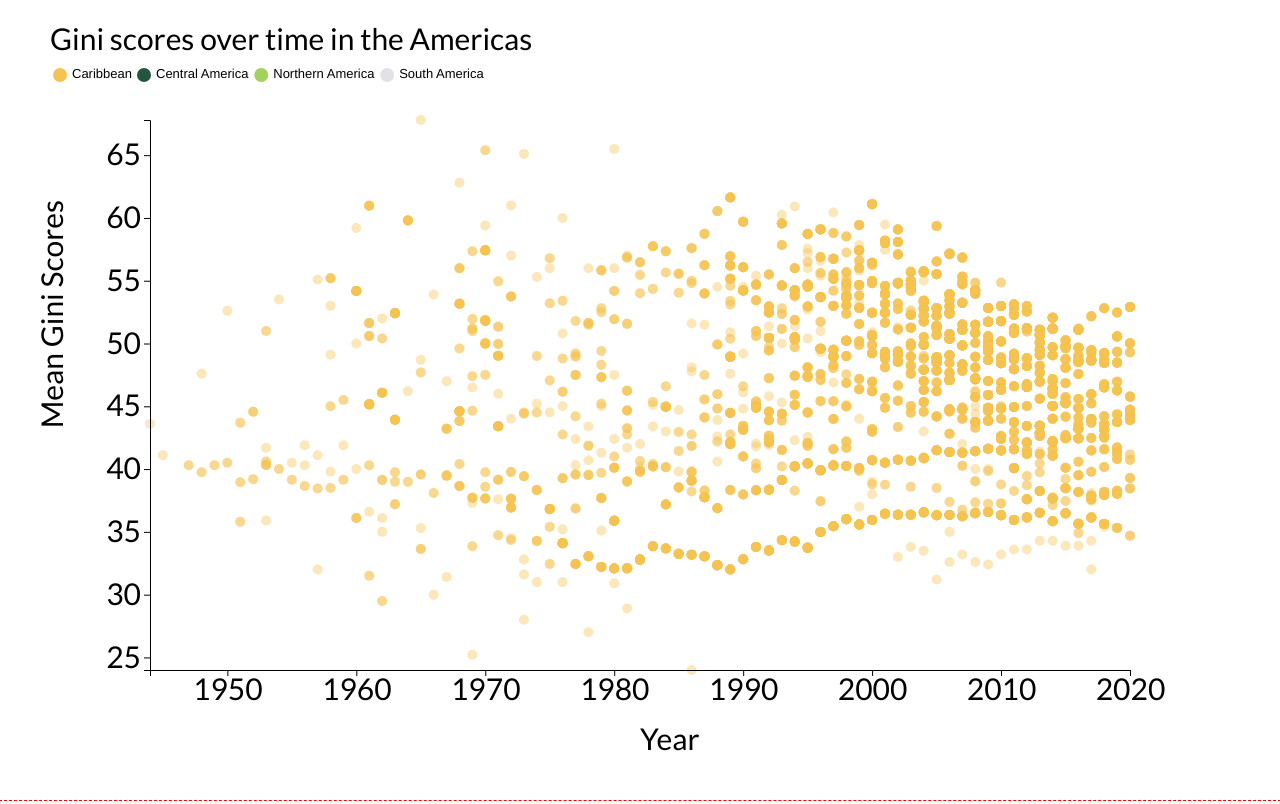
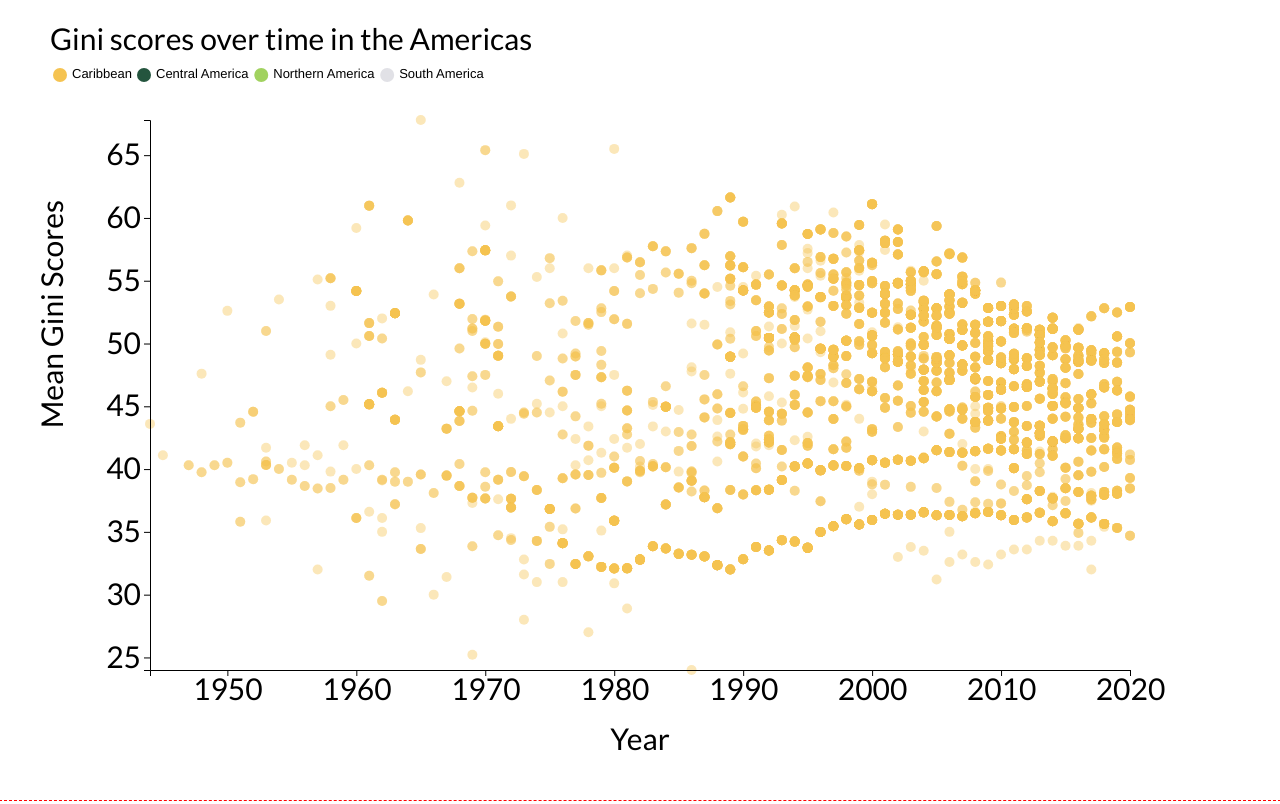
Before and after one commit to emmaricci/dataviz, a plain HTML site: page plot100/index2.html in a window 1280 px wide. Drawn offline with nearby package versions, Linux system fonts and the light colour scheme.

Commit message:
Update index2.html

```diff
--- a/plot100/index2.html
+++ b/plot100/index2.html
@@ -11,7 +11,9 @@
   />
   <script src="https://d3js.org/d3.v7.min.js"></script>
   <script src="https://d3js.org/d3-scale-chromatic.v1.min.js"></script>
+
   <title>QSS 19: HW3 Plot2</title>
+
   <style>
     body {
       margin: 0;
@@ -30,6 +32,7 @@
 <body>
   <div id="plot1"></div>
   <script>
+    // Load JSON data using D3 v7 syntax
     d3.json('./wiidnew2.json')
       .then(function(data) {
         const height = window.innerHeight;
@@ -40,6 +43,7 @@
           .attr('width', width)
           .attr('height', height);
 
+        // Clean and prepare data
         data = data.map(d => ({
           year: +d.year,
           gini_mean: +d.gini_mean,
@@ -88,6 +92,7 @@
         const ylabel = "Mean Gini Scores";
         const title = "Gini scores over time in the Americas";
 
+        // Add Y axis
         svg.append('g')
           .attr('transform', `translate(${margin.left},0)`)
           .call(d3.axisLeft(y));
@@ -101,23 +106,23 @@
           .attr("transform", "rotate(-90)")
           .text(ylabel);
 
+        // Add X axis
         svg.append('g')
           .attr('transform', `translate(0,${height - margin.bottom})`)
           .call(d3.axisBottom(x).tickFormat(d3.format("d")));
 
         svg.append("text")
           .attr("class", "x label")
-          .attr("text-anchor", "center")
+          .attr("text-anchor", "middle")
           .attr("x", width / 2)
           .attr("y", height - 50)
           .text(xlabel);
 
-        svg.append('g')
-          .attr("text-anchor", "start")
-          .append('text')
-          .text(title)
+        // Add Title
+        svg.append("text")
           .attr("x", 50)
-          .attr("y", 50);
+          .attr("y", 50)
+          .text(title);
 
         // Legend
         const legend = svg.selectAll(".legend")
@@ -142,6 +147,7 @@
           .style("font-size", "13px")
           .style("font-family", "Helvetica");
 
+        // Adjust spacing of legend elements
         let totalWidth = 0;
         svg.selectAll('g.legend')
           .each(function() {
```
